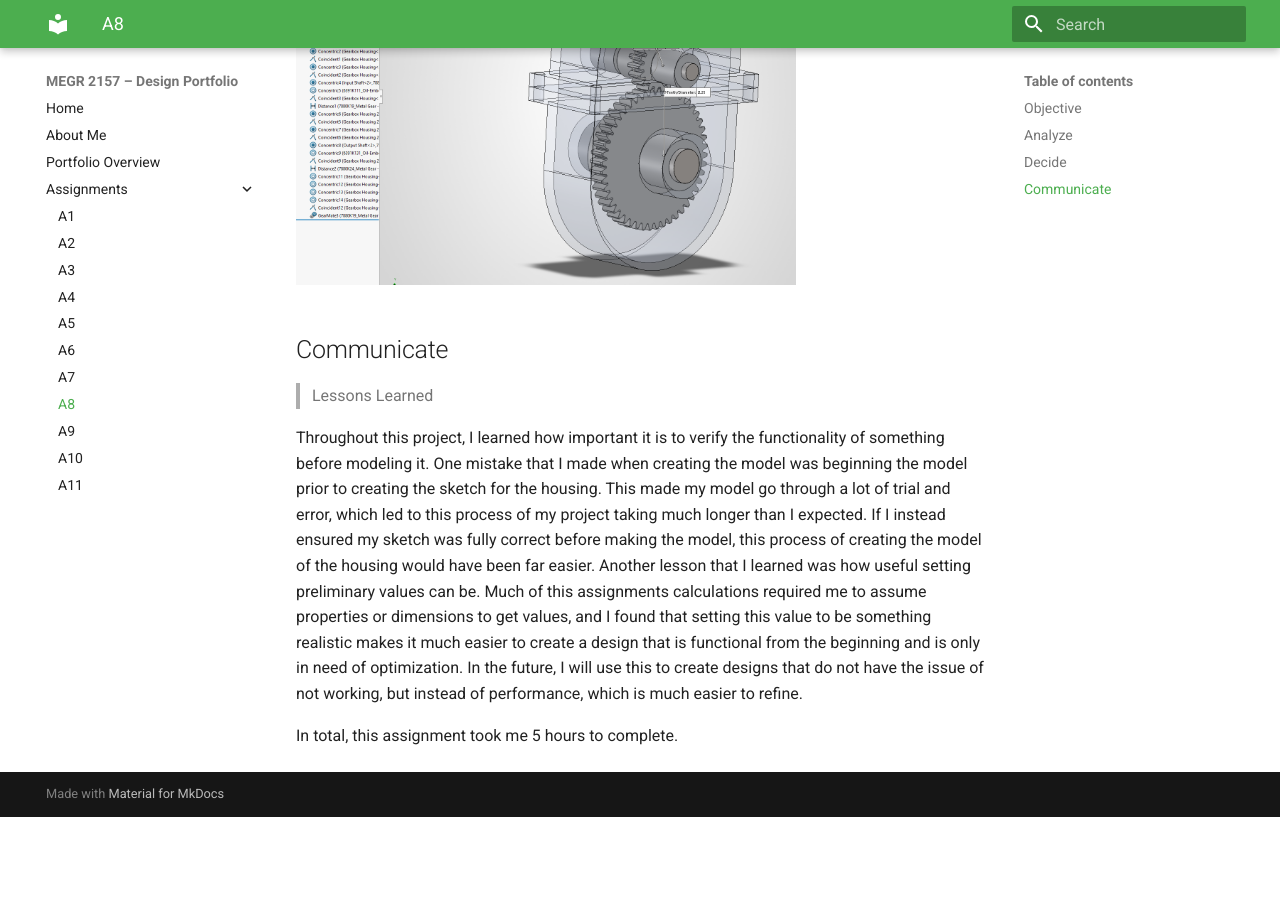
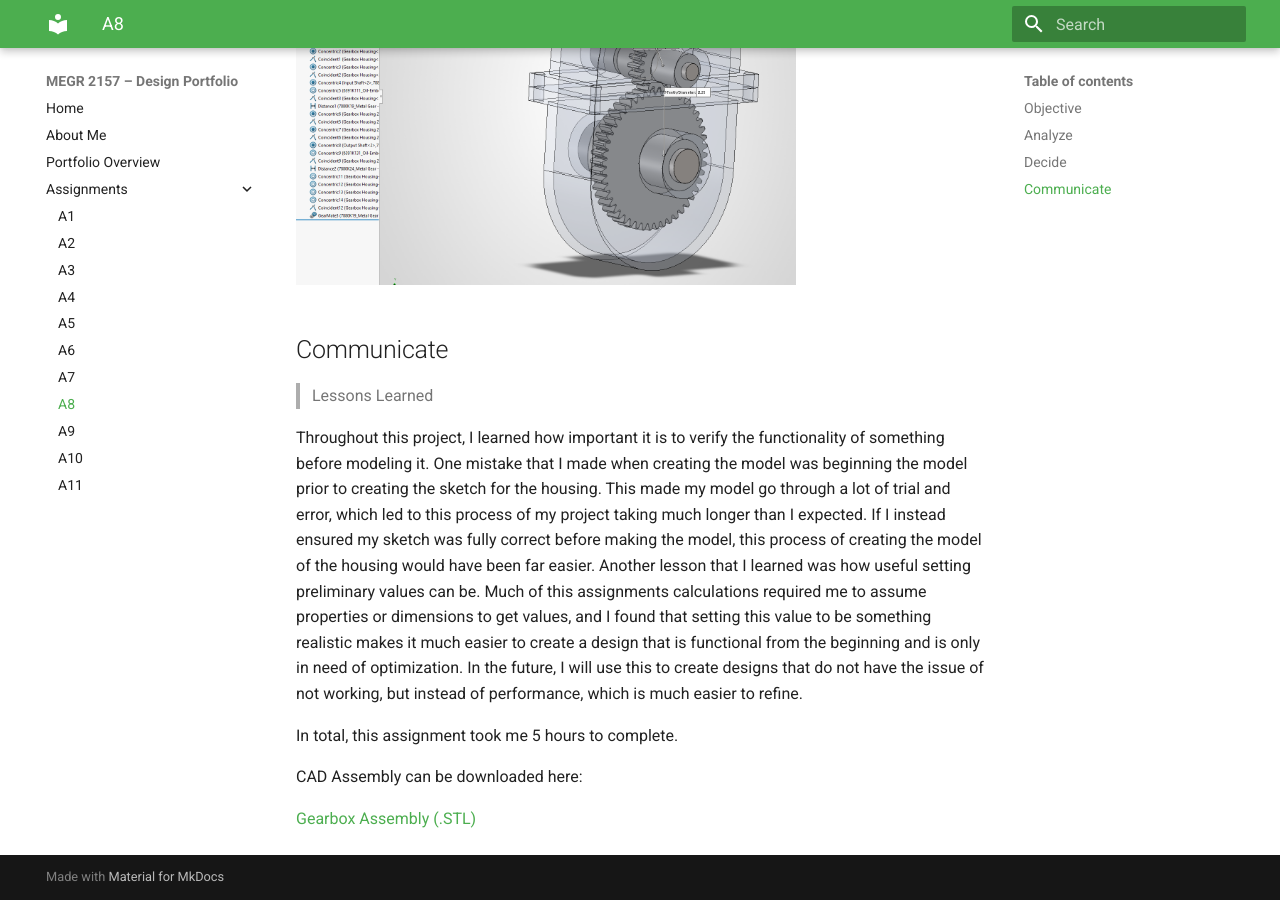
Before and after one commit to bsalvi7/megr2156-portfolio, an MkDocs documentation site: the page built from docs/assignments/A08/index.md, in a window 1280 px wide and 900 px high, scrolled down 19200 px. Built offline with MkDocs 1.6.1 and Material for MkDocs 9.7.7, drawn with Linux system fonts in a browser that asks for light colours; before the commit the page ends 20017 px from its top, so only the background shows below that.

Commit message:
Update index.md with CAD assembly download link
Added download link for CAD assembly files.

```diff
--- a/docs/assignments/A08/index.md
+++ b/docs/assignments/A08/index.md
@@ -122,3 +122,9 @@ I then setup the bottom half of the gearbox in the exact same manner. To connect
 Throughout this project, I learned how important it is to verify the functionality of something before modeling it. One mistake that I made when creating the model was beginning the model prior to creating the sketch for the housing. This made my model go through a lot of trial and error, which led to this process of my project taking much longer than I expected. If I instead ensured my sketch was fully correct before making the model, this process of creating the model of the housing would have been far easier. Another lesson that I learned was how useful setting preliminary values can be. Much of this assignments calculations required me to assume properties or dimensions to get values, and I found that setting this value to be something realistic makes it much easier to create a design that is functional from the beginning and is only in need of optimization. In the future, I will use this to create designs that do not have the issue of not working, but instead of performance, which is much easier to refine.
 
 In total, this assignment took me 5 hours to complete.
+
+CAD Assembly can be downloaded here:
+
+<a href="A8 Gearbox Assembly.SLDPRT" download>
+  Gearbox Assembly (.STL)
+</a>
```
